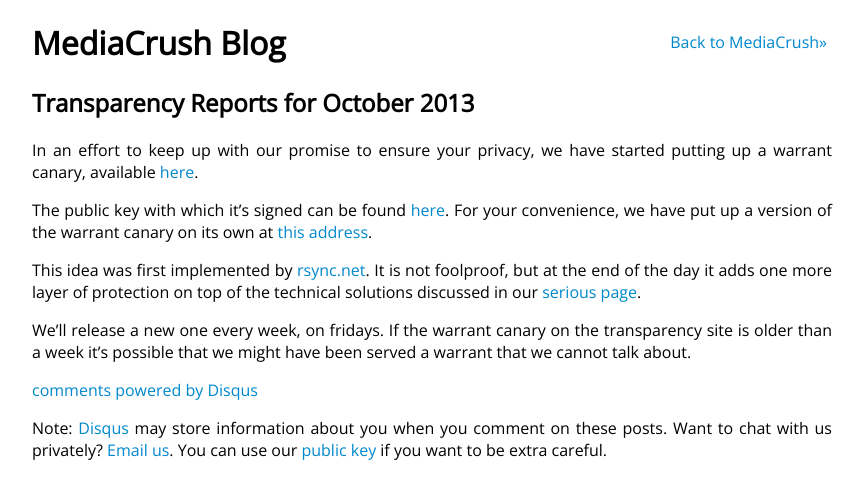
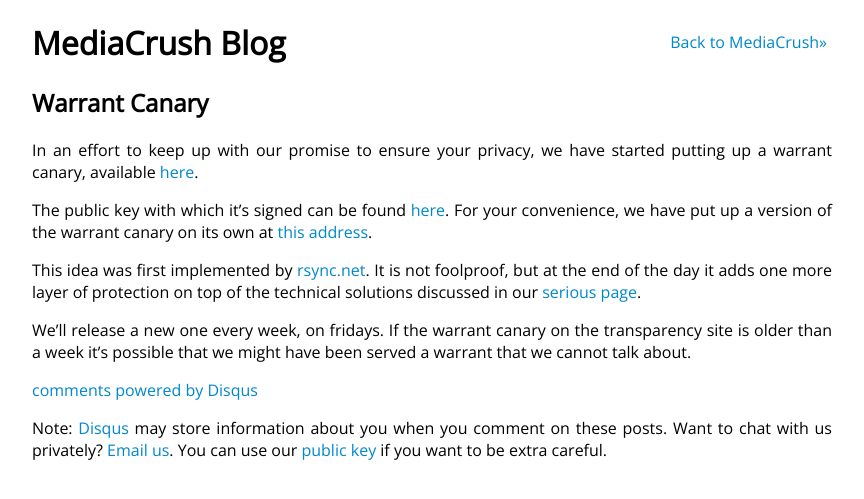
Before and after one commit to MediaCrush/mediacrush.github.io, a Jekyll site: the page built from _posts/2013-10-11-Warrant-canary.md, in a window 1280 px wide. Shown: the top 499 px of the page, without its empty margins (208-1072 px from the left). Built offline with Jekyll 4.4.1, drawn with Linux system fonts in a browser that asks for light colours; Markdown is read by kramdown in place of the engine named in the settings; comment, search, counter and statistics services are not loaded.

Commit message:
Fixed title

```diff
--- a/_posts/2013-10-11-Warrant-canary.md
+++ b/_posts/2013-10-11-Warrant-canary.md
@@ -1,5 +1,5 @@
 ---
-title: Transparency Reports for October 2013
+title: Warrant Canary
 layout: post
 ---
 
```
